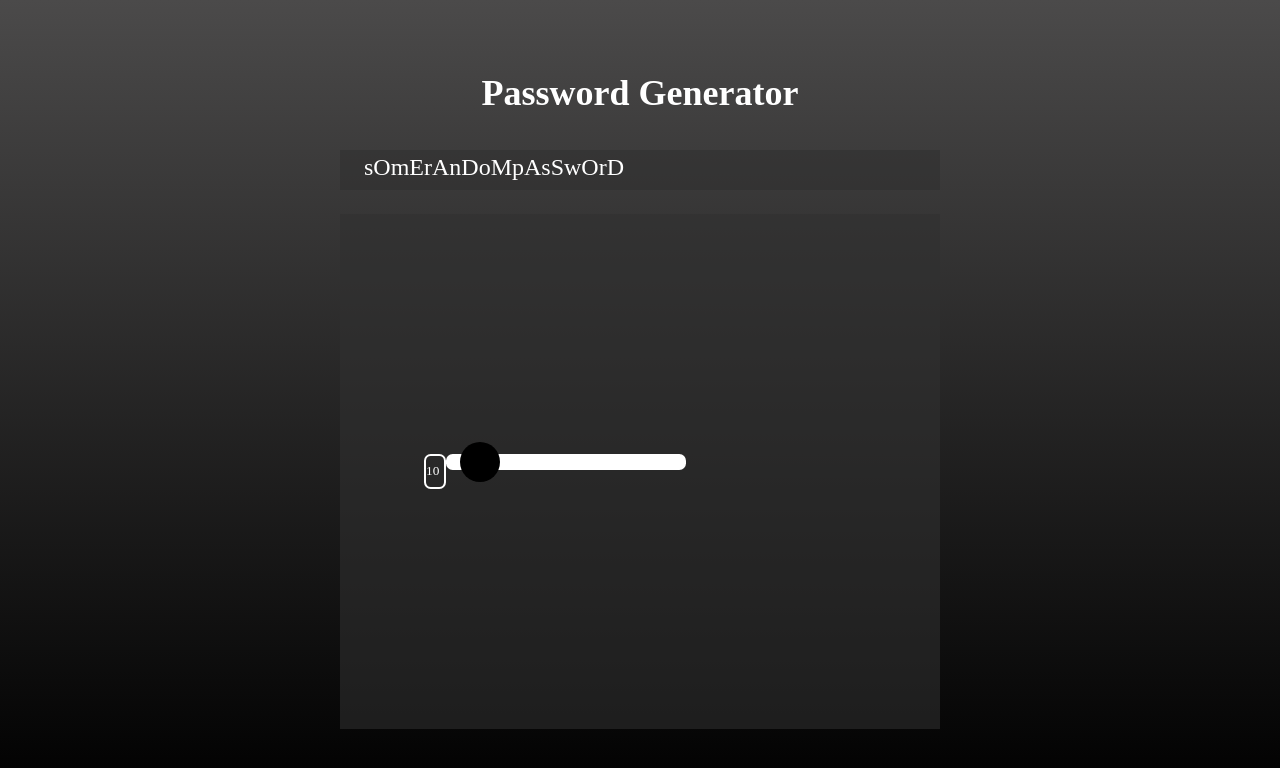
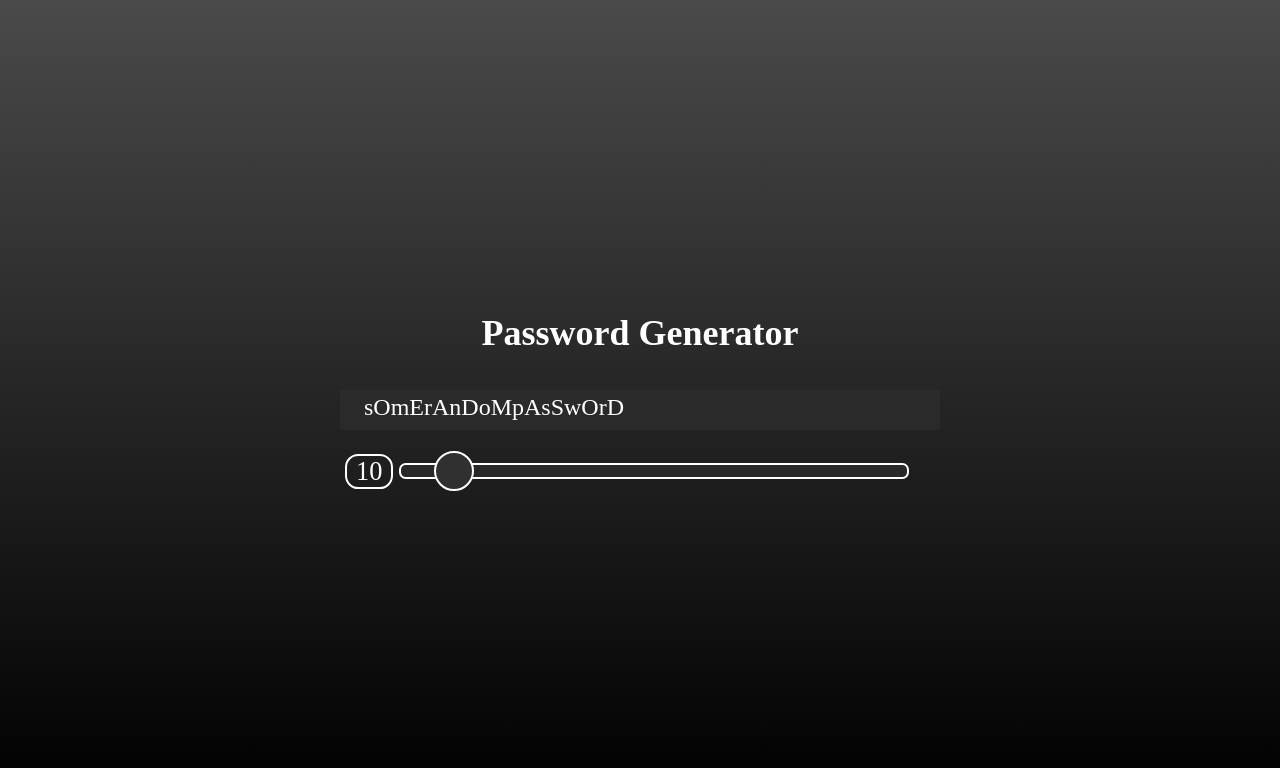
Before and after one commit to Sycinz/passwdGenerator, a React (Vite) app: page / in a window 1280 px wide. Shown: the top 768 px of the page. Built offline with nearby package versions, Linux system fonts and the light colour scheme.

Commit message:
Input range customized and working.

```diff
--- a/src/App.jsx
+++ b/src/App.jsx
@@ -24,7 +24,9 @@ const App = () => {
       <div className="result_container">
         <div className="result" onClick={ copyToClipboard } >{result}</div>
       </div>
+
       <div className='container'>
+
         <input
           className="container__inputNum" type="text"
           value={inputVal} onChange={handleChange}
--- a/src/App.scss
+++ b/src/App.scss
@@ -1,3 +1,5 @@
+$dark_bg: #31303091;
+
 *, *::before, *::after {
     margin: 0;
     padding: 0;
@@ -60,21 +62,25 @@ body, html {
 
 .container {
     display: flex;
+    align-items: center;
 
-    padding: 10em 3.5em;
-
-    background: #31303091;
+    // padding: 10em 3.5em;
 
     width: 600px;
 
-    &__inputRange {}
+    // &__inputRange {}
+    &__inputNum {
+        max-width: 8%;
+        height: 35px;
 
-    &__inputNum {
-        width: 5%;
-        height: 35px;
+        text-align: center;
+
+        font-size: 1.1em;
 
         border: 2px solid white;
         border-radius: 0.5em;
+        margin: 0 .2em;
+        // padding: 0.7em;
 
         background: transparent;
         color: white;
@@ -84,17 +90,19 @@ body, html {
 input[type="range"] {
     -webkit-appearance: none;
     appearance: none;
-    background: white;
+    background: $dark_bg;
     border-radius: 0.5em;
+    border: 2px solid white;
     cursor: pointer;
-    width: 15rem;
+    width: 85%;
     height: 1rem;
   }
 
 input[type="range"]::-webkit-slider-thumb {
     -webkit-appearance: none;
     appearance: none;
-    background: black;
+    background: #313030;
+    border: 2px solid white;
     border-radius: 50%;
     cursor: pointer;
     height: 2.5rem;
```
